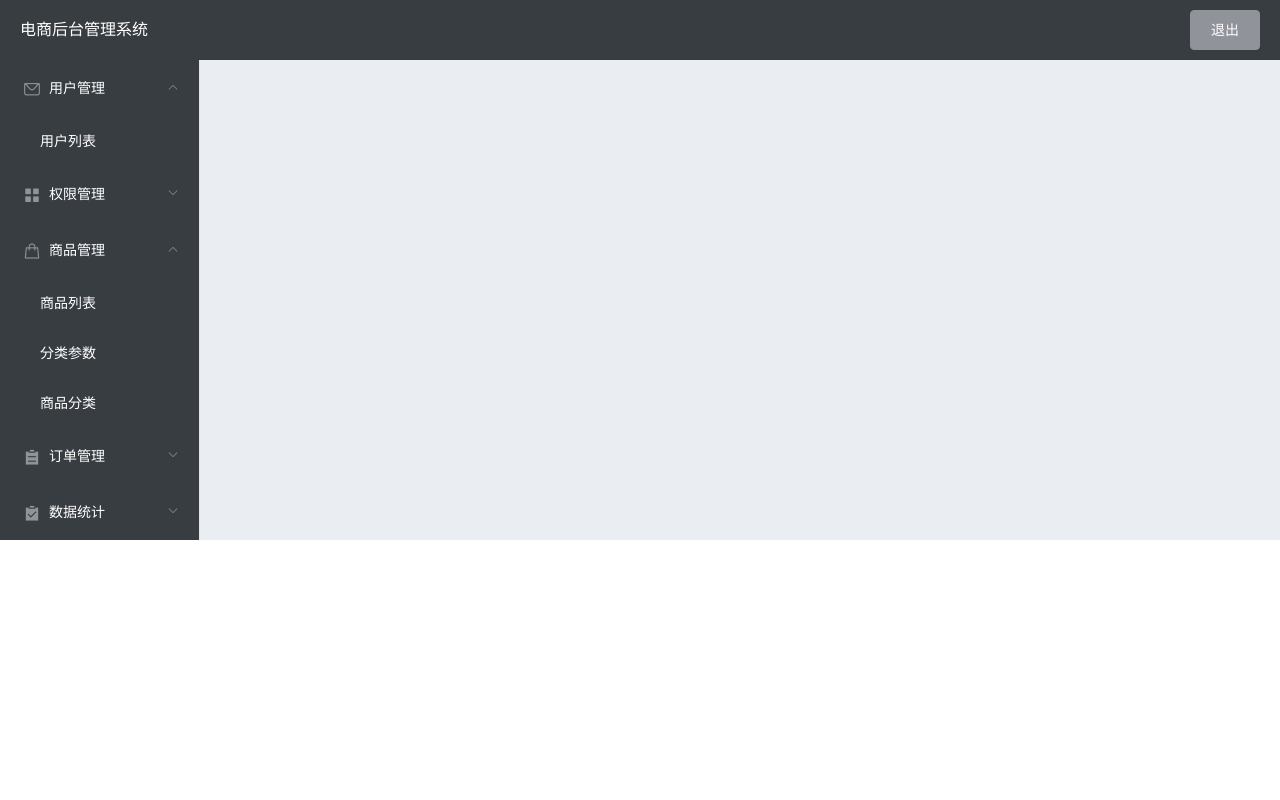
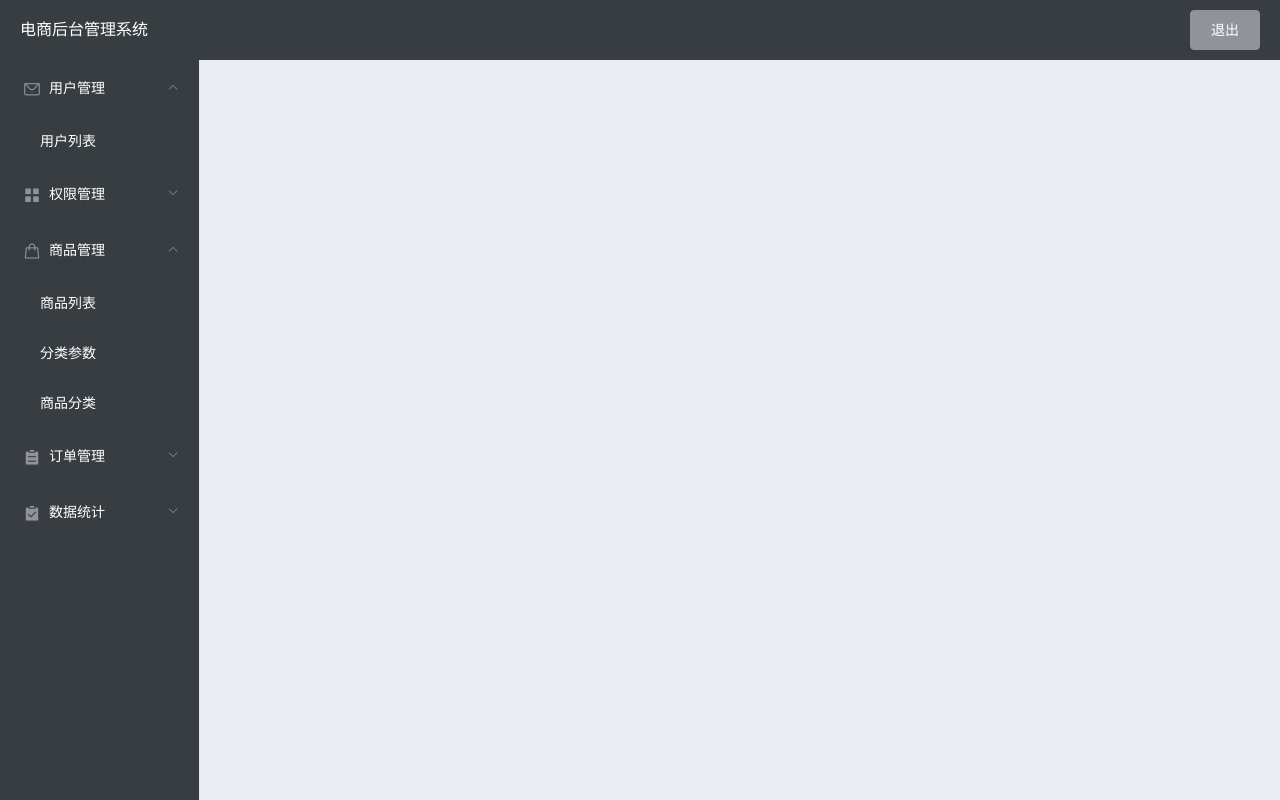
Before and after one commit to xiaole-byte/back-stage, a Vue app: page /home in a window 1280 px wide. Built offline with nearby package versions, Linux system fonts and the light colour scheme.

Commit message:
2-22 11:01

```diff
--- a/src/views/Home.vue
+++ b/src/views/Home.vue
@@ -23,7 +23,7 @@
           <el-submenu index="2">
             <template slot="title">
               <i class="el-icon-menu"></i>权限管理</template>
-              <el-menu-item index="2-1">角色列表</el-menu-item>
+              <el-menu-item index="/home/2-1">角色列表</el-menu-item>
               <el-menu-item index="2-2">权限列表</el-menu-item>
           </el-submenu>
           <el-submenu index="3">
@@ -64,6 +64,7 @@ export default {
 
 <style lang="less">
 .el-container {
+  height: 100%;
   .el-header {
     background-color: rgb(55, 61, 65);
     color: #fff;
@@ -76,6 +77,7 @@ export default {
   }
   .el-menu {
     background-color: rgb(55, 61, 65);
+    height: 100%;
   }
   .el-submenu__title {
     color: #fff;
```
Also changed, not shown: package.json (line endings or trailing spaces), 2 other files (tests, documents, lock files or other folders).
